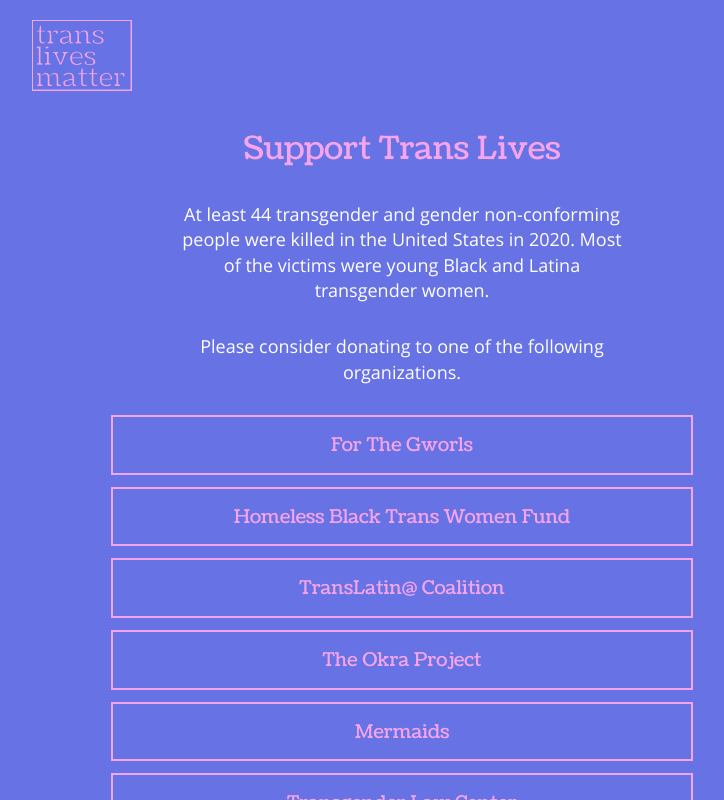
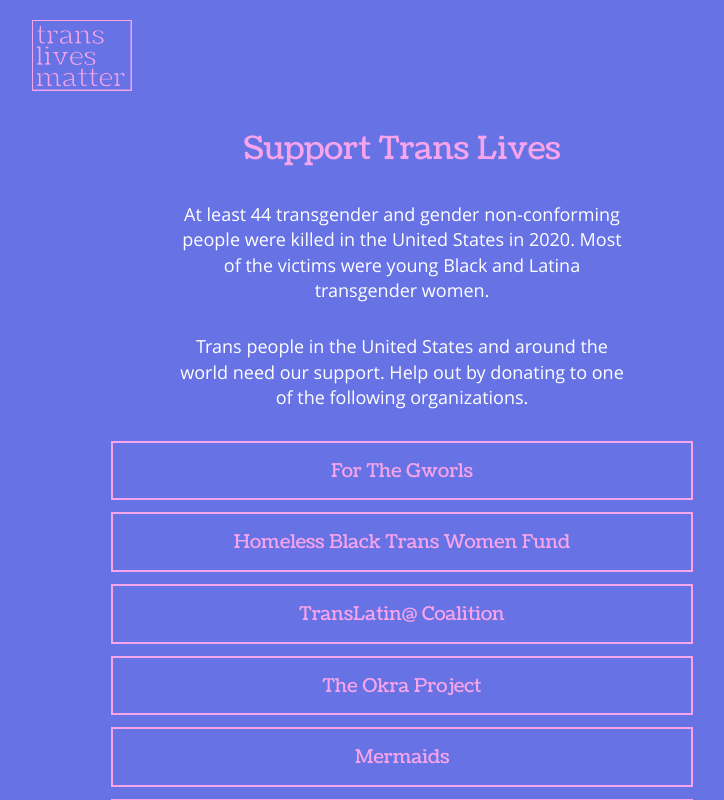
Before and after one commit to browncap/translivesmatter.xyz, a Vue app: page / in a window 1280 px wide. Shown: the top 800 px of the page, without its empty margins (238-962 px from the left). Built offline with nearby package versions, Linux system fonts and the light colour scheme.

Commit message:
update text

```diff
--- a/src/components/Home/components/Introduction.vue
+++ b/src/components/Home/components/Introduction.vue
@@ -10,7 +10,7 @@
     </div>
 
     <div class="paragraph">
-      <p>Please consider donating to one of the following organizations.</p>
+      <p>Trans people in the United States and around the world need our support. Help out by donating to one of the following organizations.</p>
     </div>
 
   </div>
```
